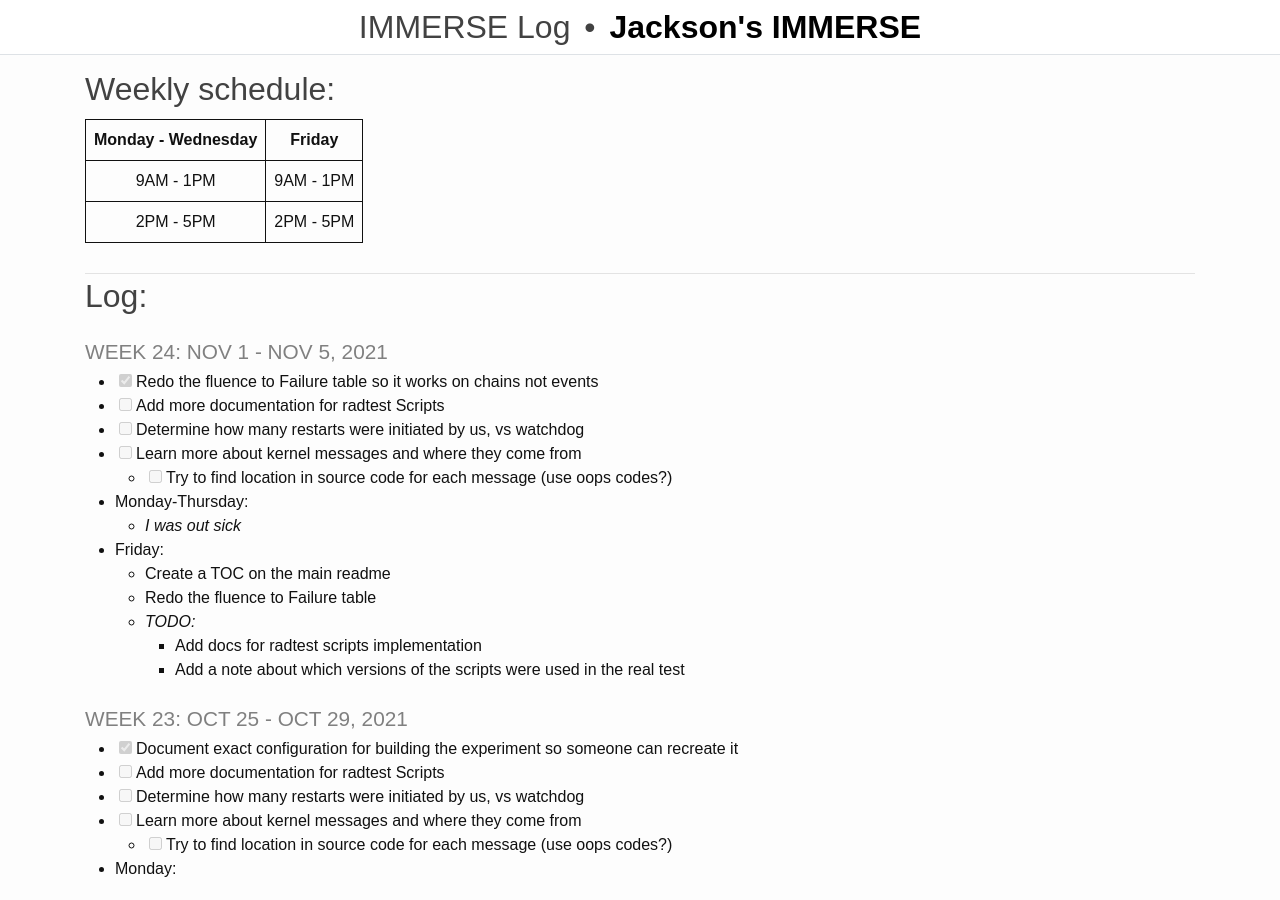
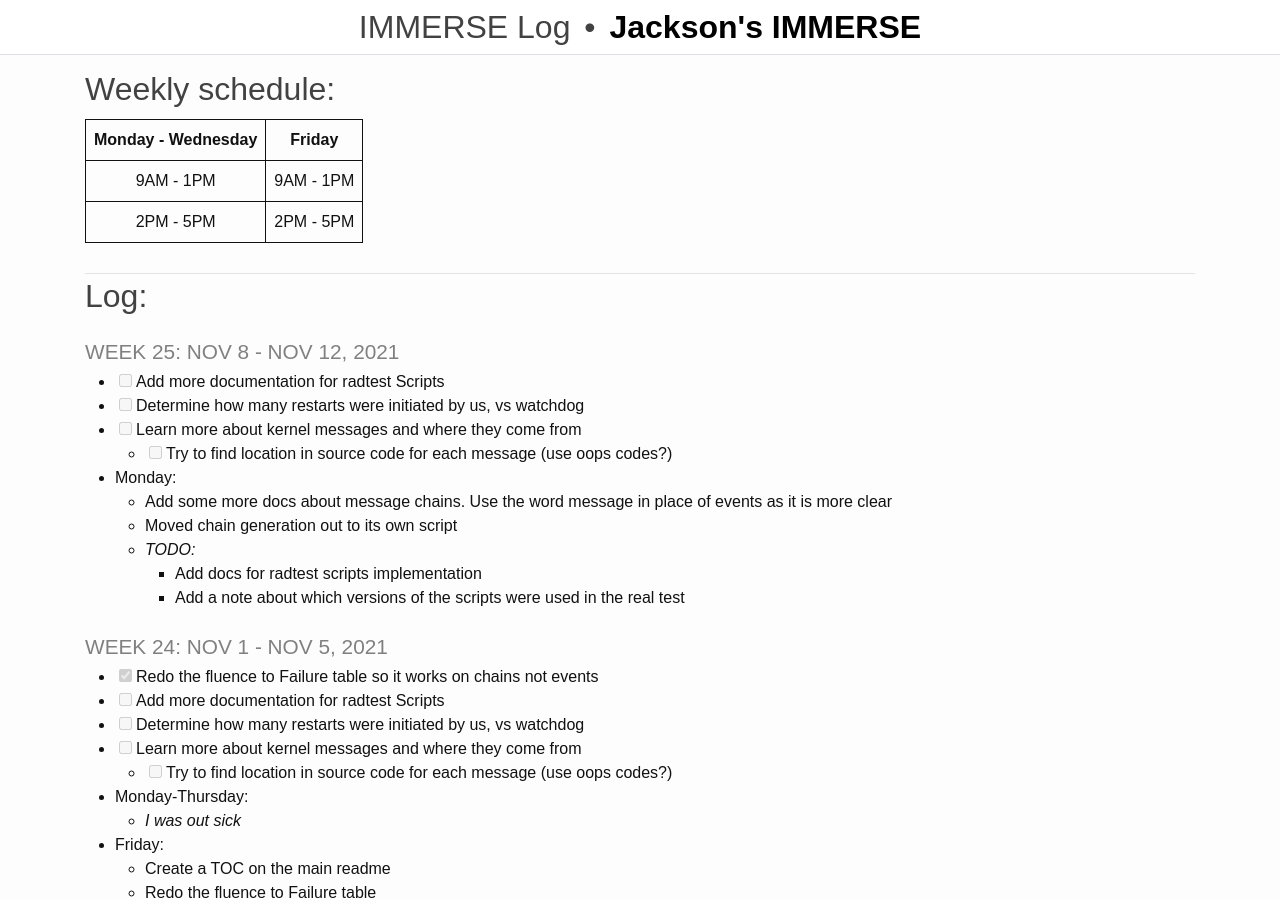
Before and after one commit to rjsmith1999/IMMERSE, a Jekyll site: the page built from _pages/log.md, in a window 1280 px wide and 900 px high. Built offline with Jekyll 4.4.1, drawn with Linux system fonts in a browser that asks for light colours.

Commit message:
Update Log

```diff
--- a/_pages/log.md
+++ b/_pages/log.md
@@ -14,6 +14,18 @@ title: IMMERSE Log
 -------------------
 ## Log:
 
+### Week 25: Nov 8 - Nov 12, 2021
+  - [ ] Add more documentation for radtest Scripts
+  - [ ] Determine how many restarts were initiated by us, vs watchdog
+  - [ ] Learn more about kernel messages and where they come from
+    - [ ] Try to find location in source code for each message (use oops codes?)
+
+* **Monday**:
+  - Add some more docs about message chains. Use the word message in place of events as it is more clear
+  - Moved chain generation out to its own script
+  - _TODO:_
+    - Add docs for radtest scripts implementation
+    - Add a note about which versions of the scripts were used in the real test
 
 ### Week 24: Nov 1 - Nov 5, 2021
   - [x] Redo the fluence to Failure table so it works on chains not events
```
